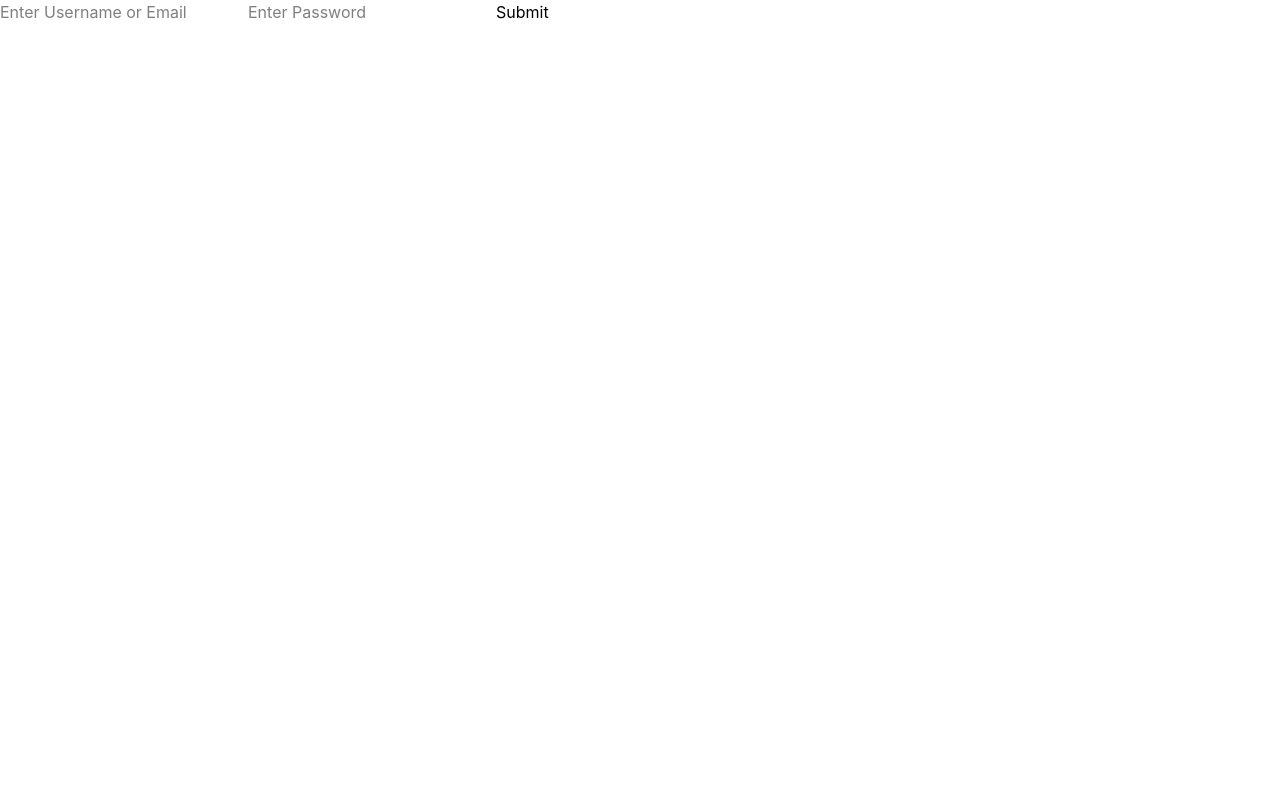
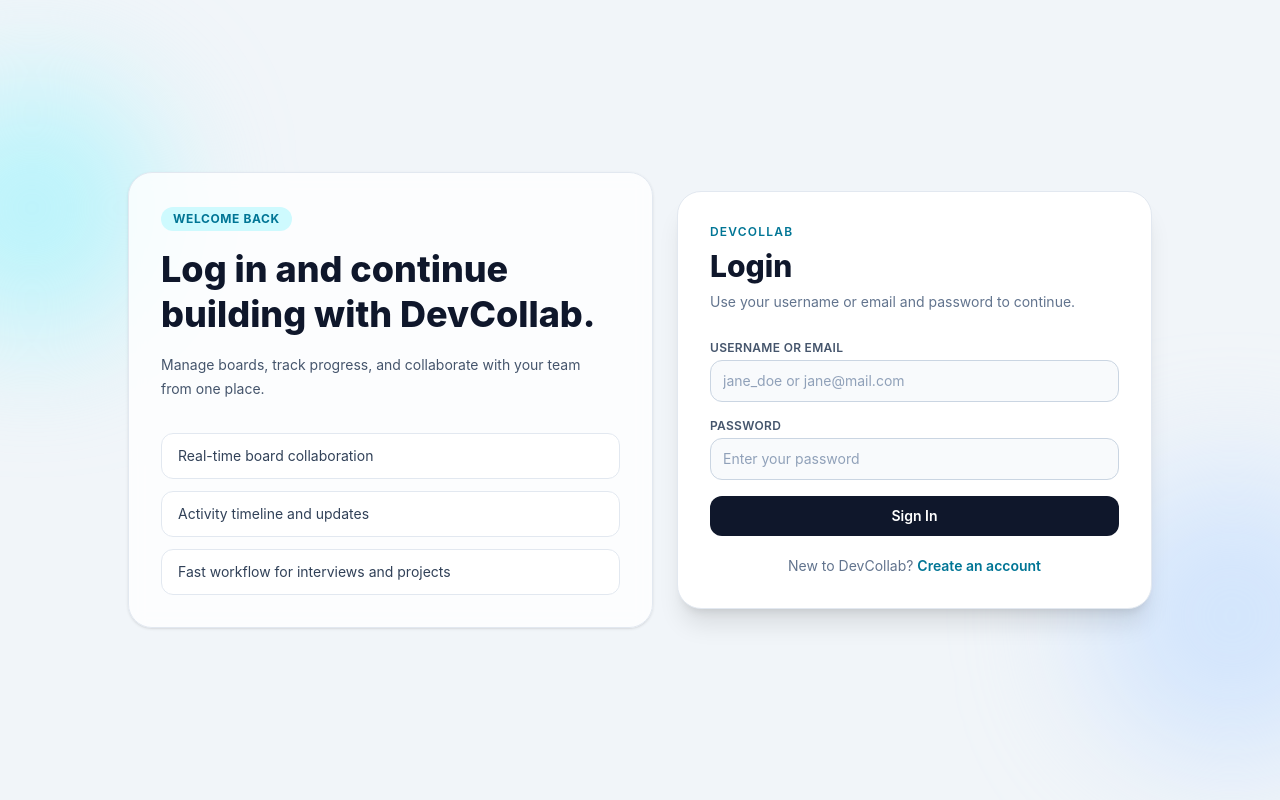
Before and after one commit to nikkk-hil/DevCollab, a React (Vite) app in the folder Client/: page /login in a window 1280 px wide. Built offline with nearby package versions, Linux system fonts and the light colour scheme; no server answers.

Commit message:
Improved UI of login page and handled the refresh token expired case

```diff
--- a/Client/src/api/axios.js
+++ b/Client/src/api/axios.js
@@ -1,26 +1,65 @@
 import axios from "axios";
+import { store, persistor } from "../store/store";
 import { useNavigate } from "react-router-dom";
-
+import { logout } from "../store/slices/authSlice";
+import { clearBoard } from "../store/slices/boardSlice";
+import { clearColumns } from "../store/slices/columnSlice";
+import { clearCards } from "../store/slices/cardSlice";
+import { clearActivities } from "../store/slices/activitySlice";
 
 const api = axios.create({
   baseURL: import.meta.env.VITE_API_URL,
-  withCredentials: true
-})
+  withCredentials: true,
+});
 
-api.interceptors.response.use(function onFulfilled(response) {
+function forceLogout() {
+  store.dispatch(logout());
+  store.dispatch(clearBoard());
+  store.dispatch(clearColumns());
+  store.dispatch(clearCards());
+  store.dispatch(clearActivities());
+  persistor.purge();
+}
+
+api.interceptors.response.use(
+  function onFulfilled(response) {
     // Any status code that lie within the range of 2xx cause this function to trigger
     // Do something with response data
     return response;
-  }, async function onRejected(error) {
+  },
+  async function onRejected(error) {
+    const originalRequest = error.config;
+    const status = error.response?.status;
+    const isRefreshEndpoint = originalRequest?.url?.includes(
+      "/user/refresh-access-token",
+    );
 
-    const originalRequest = error.config;
-    if (error.response.status === 401 && error.response.data.message.includes("Token expired")){
-        await api.post("/user/refresh-access-token")
+    if (status === 401 && !isRefreshEndpoint && !originalRequest?._retry) {
+      originalRequest._retry = true;
+      try {
+        await api.post("/user/refresh-access-token");
         return api(originalRequest);
+      } catch (refErr) {
+        forceLogout();
+        return Promise.reject(refErr);
+      }
     }
 
+    if (status === 401 && isRefreshEndpoint) {
+      forceLogout();
+    }
+
+    // if (error.response.status === 401 && error.response.data.message.includes("Token expired")){
+    //     try {
+    //       await api.post("/user/refresh-access-token")
+    //       return api(originalRequest);
+    //     } catch (error) {
+    //       return Promise.reject(error);
+    //     }
+    //   }
+
     return Promise.reject(error);
-  });
+  },
+);
 
-
-export default api
+export default api;
--- a/Client/src/components/LoginComponent.jsx
+++ b/Client/src/components/LoginComponent.jsx
@@ -1,6 +1,6 @@
 import React, { useEffect, useState } from "react";
 import { loginUser } from "../api/auth.js";
-import { useNavigate } from "react-router-dom";
+import { Link, useNavigate } from "react-router-dom";
 import { useDispatch, useSelector } from "react-redux";
 import { login } from "../store/slices/authSlice.js";
 
@@ -11,61 +11,136 @@ function LoginComponent() {
   const [usernameOrEmail, setUsernameOrEmail] = useState("");
   const [password, setPassword] = useState("");
   const [apiCalling, setApiCalling] = useState(false);
-  const [loading, setLoading] = useState(true);
-  const [error, setError] = useState("")
+  const [loading, setLoading] = useState(false);
+  const [error, setError] = useState("");
 
   useEffect(() => {
-    setLoading(true)
+    setLoading(true);
     if (isAuthenticated) {
-      navigate("/", {replace: true});
+      navigate("/", { replace: true });
     }
-    setLoading(false)
+    setLoading(false);
   }, [isAuthenticated, navigate]);
 
   const handleLogin = async (e) => {
     e.preventDefault();
+
+    if (!usernameOrEmail.trim() || !password.trim()) {
+      setError("Username/email and password are required.");
+      return;
+    }
+
     try {
-      setError("")
-      setApiCalling(true)
+      setError("");
+      setApiCalling(true);
       const user = await loginUser({ username: usernameOrEmail, password });
       dispatch(login(user.data.data));
-      navigate("/", {replace: true});
+      navigate("/", { replace: true });
     } catch (error) {
-      setError(error.response?.data?.message || "Login Failed, try again.")
+      setError(error.response?.data?.message || "Login failed, try again.");
     } finally {
-      setApiCalling(false)
+      setApiCalling(false);
     }
   };
 
   if (loading)
-        return(
-            <div>
-                Loading...
+    return (
+      <div className="grid min-h-screen place-items-center bg-slate-100 px-4">
+        <div className="rounded-2xl border border-slate-200 bg-white px-5 py-3 text-sm font-semibold text-slate-700 shadow-sm">
+          Checking your session...
         </div>
-        )
+      </div>
+    );
 
   return (
+    <div className="relative min-h-screen overflow-hidden bg-slate-100 px-4 py-8 sm:px-6">
+      <div className="pointer-events-none absolute -left-24 top-20 h-64 w-64 rounded-full bg-cyan-200/70 blur-3xl" />
+      <div className="pointer-events-none absolute -right-24 bottom-10 h-72 w-72 rounded-full bg-blue-200/60 blur-3xl" />
+
+      <div className="relative mx-auto grid min-h-[calc(100vh-4rem)] w-full max-w-5xl items-center gap-6 lg:grid-cols-[1.05fr_0.95fr]">
+        <section className="hidden rounded-3xl border border-slate-200 bg-white/80 p-8 shadow-sm backdrop-blur lg:block">
+          <p className="inline-flex rounded-full bg-cyan-100 px-3 py-1 text-xs font-bold uppercase tracking-wider text-cyan-700">
+            Welcome Back
+          </p>
+          <h1 className="mt-4 text-4xl font-extrabold leading-tight text-slate-900">
+            Log in and continue building with DevCollab.
+          </h1>
+          <p className="mt-4 max-w-md text-sm leading-6 text-slate-600">
+            Manage boards, track progress, and collaborate with your team from one place.
+          </p>
+
+          <div className="mt-8 space-y-3">
+            <div className="rounded-xl border border-slate-200 bg-white px-4 py-3 text-sm text-slate-700">
+              Real-time board collaboration
+            </div>
+            <div className="rounded-xl border border-slate-200 bg-white px-4 py-3 text-sm text-slate-700">
+              Activity timeline and updates
+            </div>
+            <div className="rounded-xl border border-slate-200 bg-white px-4 py-3 text-sm text-slate-700">
+              Fast workflow for interviews and projects
+            </div>
+          </div>
+        </section>
+
+        <section className="rounded-3xl border border-slate-200 bg-white p-6 shadow-xl sm:p-8">
           <div>
-      <form onSubmit={handleLogin}>
+            <p className="text-xs font-semibold uppercase tracking-widest text-cyan-700">DevCollab</p>
+            <h2 className="mt-2 text-3xl font-extrabold text-slate-900">Login</h2>
+            <p className="mt-2 text-sm text-slate-500">Use your username or email and password to continue.</p>
+          </div>
+
+          <form onSubmit={handleLogin} className="mt-7 space-y-4">
+            <div>
+              <label htmlFor="usernameOrEmail" className="mb-1 block text-xs font-semibold uppercase tracking-wide text-slate-600">
+                Username or Email
+              </label>
               <input
+                id="usernameOrEmail"
                 type="text"
-          placeholder="Enter Username or Email"
+                placeholder="jane_doe or jane@mail.com"
                 value={usernameOrEmail}
                 onChange={(e) => setUsernameOrEmail(e.target.value)}
+                className="w-full rounded-xl border border-slate-300 bg-slate-50 px-3 py-2.5 text-sm text-slate-800 outline-none ring-cyan-500 placeholder:text-slate-400 focus:bg-white focus:ring"
               />
+            </div>
+
+            <div>
+              <label htmlFor="password" className="mb-1 block text-xs font-semibold uppercase tracking-wide text-slate-600">
+                Password
+              </label>
               <input
+                id="password"
                 type="password"
-          placeholder="Enter Password"
+                placeholder="Enter your password"
                 value={password}
                 onChange={(e) => setPassword(e.target.value)}
+                className="w-full rounded-xl border border-slate-300 bg-slate-50 px-3 py-2.5 text-sm text-slate-800 outline-none ring-cyan-500 placeholder:text-slate-400 focus:bg-white focus:ring"
               />
-        <button type="submit" disabled={apiCalling}>Submit</button>
-        {
-          error && <div>
+            </div>
+
+            {error && (
+              <div className="rounded-xl border border-rose-200 bg-rose-50 px-3 py-2 text-sm font-medium text-rose-700">
                 {error}
               </div>
-        }
+            )}
+
+            <button
+              type="submit"
+              disabled={apiCalling}
+              className="w-full rounded-xl bg-slate-900 px-4 py-2.5 text-sm font-semibold text-white transition hover:bg-slate-800 disabled:cursor-not-allowed disabled:opacity-70"
+            >
+              {apiCalling ? "Signing in..." : "Sign In"}
+            </button>
           </form>
+
+          <p className="mt-5 text-center text-sm text-slate-500">
+            New to DevCollab?{" "}
+            <Link to="/signup" className="font-semibold text-cyan-700 hover:text-cyan-800 hover:underline">
+              Create an account
+            </Link>
+          </p>
+        </section>
+      </div>
     </div>
   );
 }
```
Lines whose indentation alone changed are shown as unchanged.
